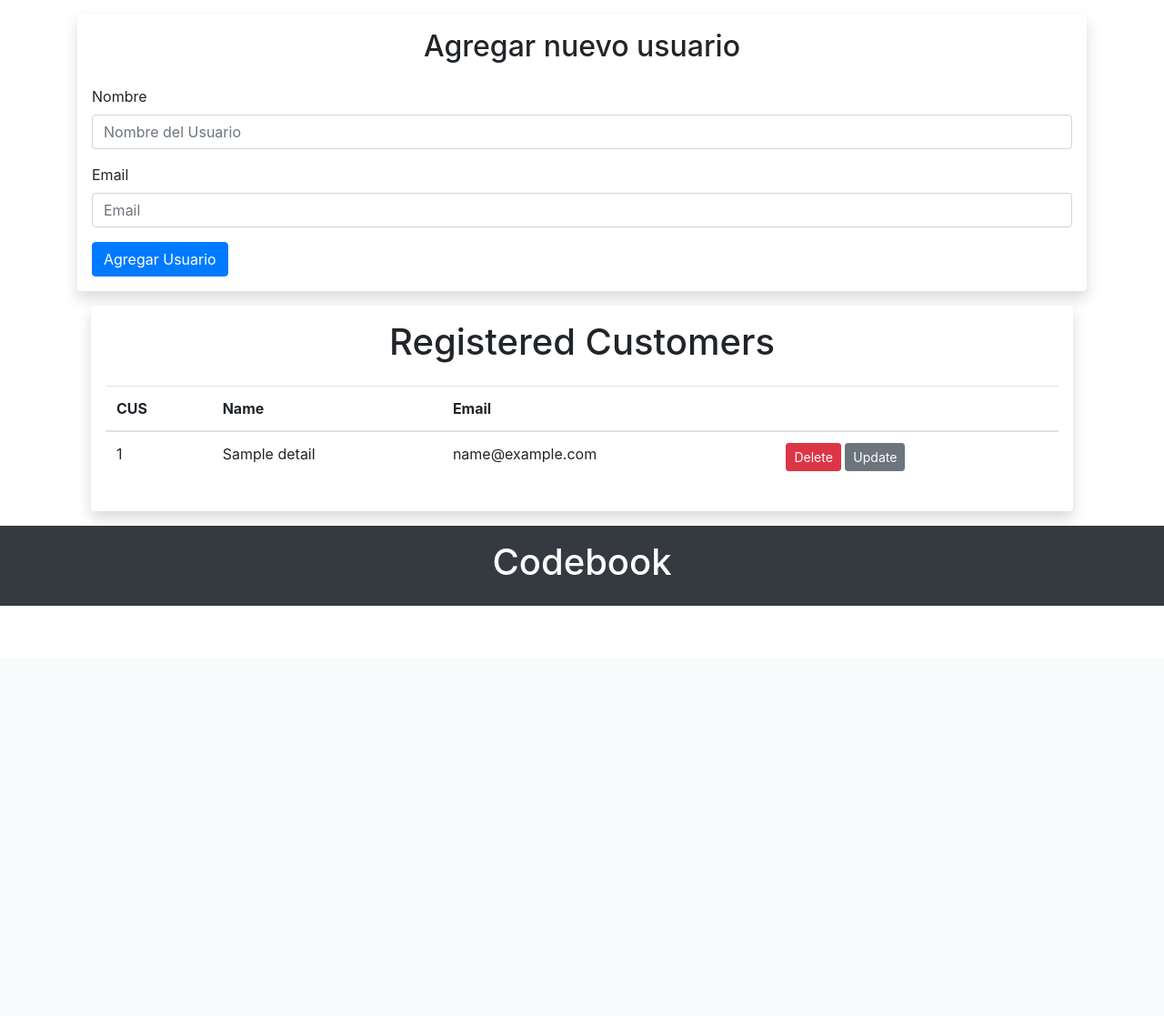
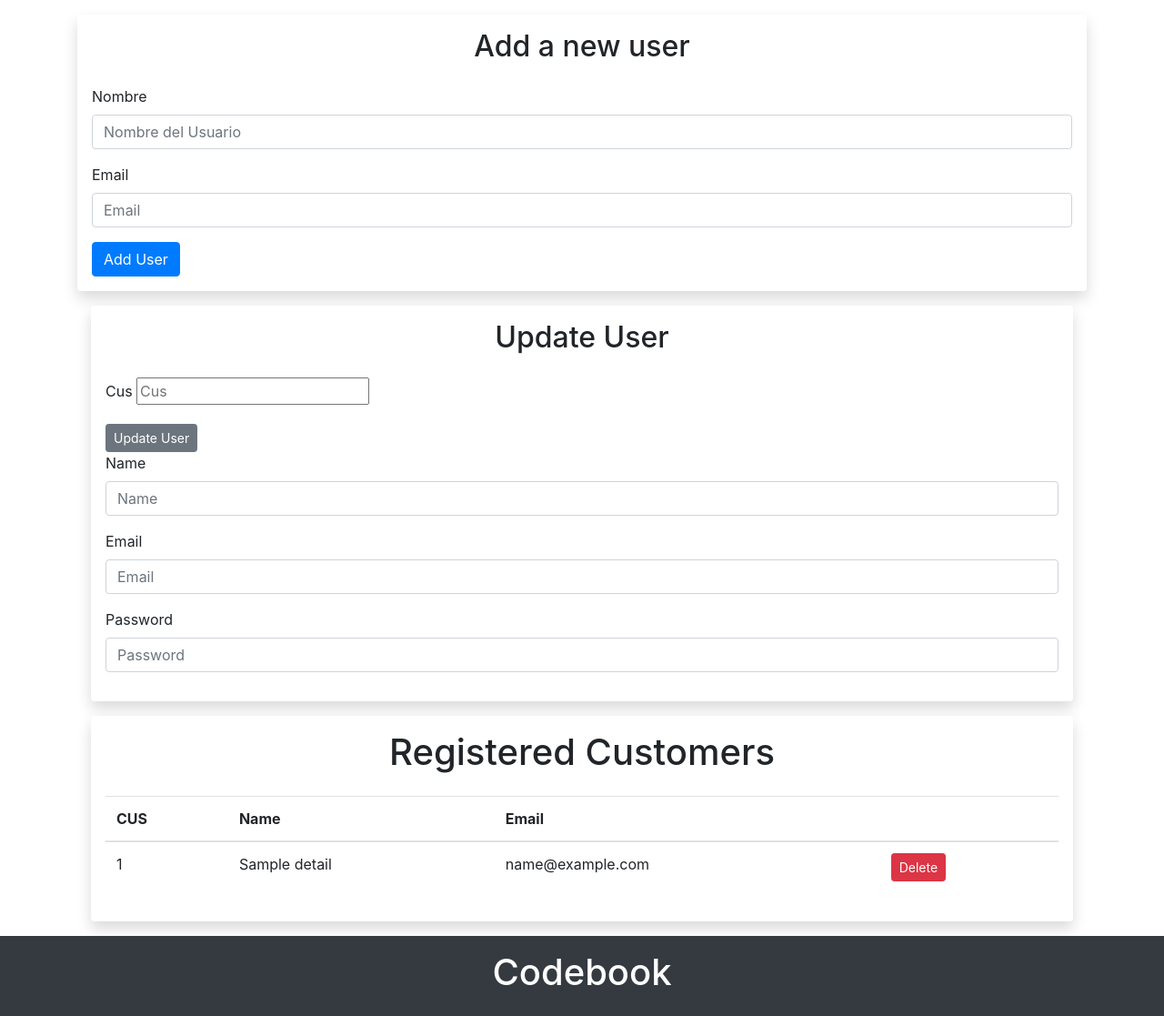
Before and after one commit to coderunner86/payment-gateway, a FastAPI app: template app/templates/dashboard.html in a window 1280 px wide. Shown: the part 76-1193 px from the top of the page at 91% size. Before the commit the page ends 742 px from the top, so only its background shows below. Run offline with FastAPI, Linux system fonts and the light colour scheme; the template is opened without the code that fills it: most values are stand-ins (such as "Sample title", 1, 10 or a date in 2020); parts of the project's set-up code (start-up, migrations or seed data) failed here and were passed over; some libraries are stand-ins or nearby versions.

Commit message:
feat(frontend): add method to update a user from dashboard

```diff
--- a/app/templates/dashboard.html
+++ b/app/templates/dashboard.html
@@ -40,10 +40,11 @@
         </div>
     </div>
 </nav>
+
 <body class="bg-gray-100">
     <div class="container mt-3">
         <div class="bg-white shadow p-3 mb-3 rounded">
-                <h2 class="text-center mb-4">Agregar nuevo usuario</h2>
+            <h2 class="text-center mb-4">Add a new user</h2>
             <form id="addUserForm">
                 <div class="mb-3">
                     <label for="name" class="form-label">Nombre</label>
@@ -53,11 +54,42 @@
                     <label for="email" class="form-label">Email</label>
                     <input type="email" class="form-control" id="email" placeholder="Email">
                 </div>
-                    <!-- Agregar aquí otros campos necesarios para Stripe -->
+
                 <div class="d-flex justify-content-between">
-                        <button type="button" class="btn btn-primary" onclick="addUser()">Agregar Usuario</button>
+                    <button type="button" class="btn btn-primary" onclick="addUser()">Add User</button>
                 </div>
             </form>
+        </div>
+
+        <!-- Update user form-->
+        <div class="container mt-3">
+            <div class="bg-white shadow p-3 rounded">
+                <h2 class="text-center mb-4">Update User</h2>
+                <form id="updateUserForm">
+                    <div class="mb-3">
+                        <!--input cus_id-->
+                        <label for="cusId" class="form-label">Cus</label>
+                        <input type="text" id="cusId" placeholder="Cus">
+                    </div>
+                    <button class="btn btn-secondary btn-sm" onclick="myupdateUser()">Update User</button>
+                    <div class="mb-3">
+                        <label for="updateName" class="form-label">Name</label>
+                        <input type="text" name="name" class="form-control" id="updateName" placeholder="Name">
+                    </div>
+                    <div class="mb-3">
+                        <label for="updateEmail" class="form-label">Email</label>
+                        <input type="text" name="email" class="form-control" id="updateEmail" placeholder="Email">
+                    </div>
+                    <div class="mb-3">
+                        <label for="updatePassword" class="form-label">Password</label>
+                        <input type="text" name="password" class="form-control" id="updatePassword"
+                            placeholder="Password">
+                    </div>
+                    <div class="d-flex justify-content-between">
+                    </div>
+
+                </form>
+            </div>
         </div>
 
         <div class="container mt-3">
@@ -79,8 +111,9 @@
                             <td>{{ details.name }}</td>
                             <td>{{ details.email }}</td>
                             <td>
-                                    <button class="btn btn-danger btn-sm" onclick="deleteUser('{{ cus_id }}')">Delete</button>
-                                    <button class="btn btn-secondary btn-sm" onclick="updateUser('{{ cus_id }}')">Update</button>
+                                <button class="btn btn-danger btn-sm"
+                                    onclick="deleteUser('{{ cus_id }}')">Delete</button>
+
                             </td>
                         </tr>
                         {% endfor %}
@@ -90,25 +123,13 @@
         </div>
     </div>
 
-
     <p>
-
-
-
-
-
-
-
-
     </p>
-
-
-
 
     <script>
         async function deleteUser(cus_id) {
             try {
-                var response = await fetch(`/api/users/cus/${cus_id}`, {
+                var response = await fetch(`/api/users/user_id_by_cus/${cus_id}`, {
                     method: 'GET'
                 });
                 if (!response.ok) {
@@ -128,15 +149,61 @@
             }
 
         }
+    </script>
+    <script>
 
-            function updateUser(cusId) {
-                // Add JavaScript code to handle user update
-                console.log("Update user with ID:", cusId);
+    </script>
+    <script>
+        async function get_users() {
+            var cus_id = document.getElementById('cusId').value;
+            console.log(cus_id);
+            var response = await fetch(`/api/users/user_id_by_cus/${cus_id}`, {
+                method: 'GET'
+            });
+            if (!response.ok) {
+                throw new Error('Not found user');
             }
+            const data = await response.json();
+            const user_id = data.user_id;
+            return user_id
+        }
+        async function myupdateUser() {
+            if (document.getElementById('updateName').value == "" || document.getElementById('updateEmail').value == "" || document.getElementById('updatePassword').value == "") {
+                alert("Please fill all the fields");
+            }
+            const email = document.getElementById('updateEmail').value;
+            const password = document.getElementById('updatePassword').value;
+            const name = document.getElementById('updateName').value;
+
+                let uid = await get_users()
+
+                var myHeaders = new Headers();
+                myHeaders.append("Content-Type", "application/json");
+                myHeaders.append("Accept", "application/json;");
+
+                var raw = JSON.stringify({
+                    "email": email,
+                    "password": password,
+                    "name":name,
+                });
+                var requestOptions = {
+                    method: 'PUT',
+                    headers: myHeaders,
+                    body: raw,
+                    redirect: 'follow'
+                };
+
+                fetch(`/api/users/${uid}`, requestOptions)
+                    .then(response => response.text())
+                    .then(result => console.log(result))
+                    .catch(error => console.log('error', error));
+            }
+
     </script>
 </body>
 
 <footer class="footer mt-auto py-3 bg-dark text-white text-center">
     <h1>Codebook</h1>
 </footer>
+
 </html>
```
Lines whose indentation alone changed are shown as unchanged.
